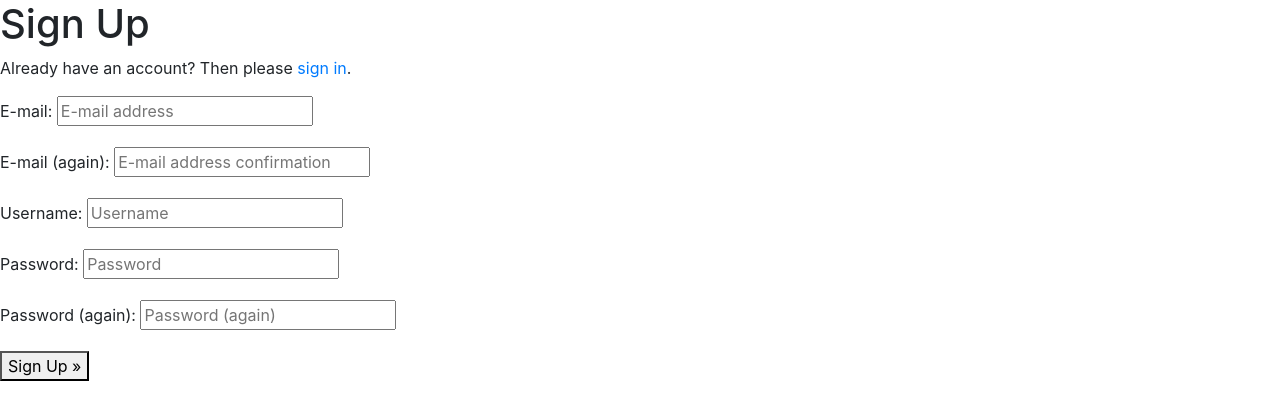
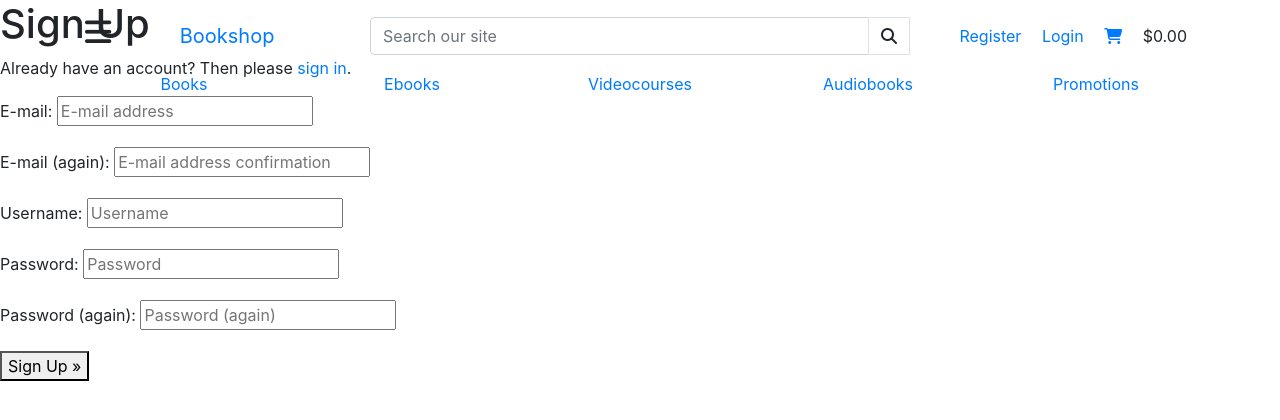
Before and after one commit to pilecki/ksiegarnia, a Django app: page /accounts/signup/ in a window 1280 px wide. Shown: the top 420 px of the page. Run offline with Django 3.2, Linux system fonts and the light colour scheme; some libraries are stand-ins or nearby versions.

Commit message:
Navbar customised for lg, md, and sm screens

```diff
--- a/home/templates/home/index.html
+++ b/home/templates/home/index.html
@@ -3,6 +3,6 @@
 
 
 {% block content %}
-<h1 class="display-3">Hello world</h1>
+
 
 {% endblock %}
--- a/ksiegarnia/settings.py
+++ b/ksiegarnia/settings.py
@@ -147,3 +147,8 @@ USE_TZ = True
 # https://docs.djangoproject.com/en/3.0/howto/static-files/
 
 STATIC_URL = '/static/'
+
+STATICFILES_DIRS = (os.path.join(BASE_DIR, 'static'),)
+
+MEDIA_URL = '/media/'
+MEDIA_ROOT = os.path.join(BASE_DIR, 'media')
--- /dev/null
+++ b/static/css/style.css
@@ -0,0 +1,125 @@
+
+
+/*   Navbar   */
+
+
+.vertical-center-mobile {
+    padding-top: .3125rem;
+    padding-bottom: .3125rem;
+    margin-right: 1rem;
+}
+
+@media only screen and (min-width: 1200px) {
+    .nav-links-lg {
+    display: block;
+    padding: .5rem .5rem;
+}
+}
+
+@media only screen and (max-width: 1199px) {
+    .nav-links-md {
+    display: block;
+    padding: .5rem .3rem;
+}
+}
+
+@media only screen and (max-width: 991px) {
+    .padding-main-catalog-1 {
+
+    padding-right: 4.5rem;
+}
+}
+
+@media only screen and (max-width: 790px) {
+    .padding-main-catalog-2 {
+
+    padding-right: 3rem;
+}
+}
+
+@media only screen and (max-width: 700px) {
+    .padding-3 {
+
+    padding-right: 1.7rem;
+}
+}
+
+
+@media only screen and (max-width: 690px) {
+    .display-none-on-min-690 {
+
+    display: none;
+}
+}
+
+@media only screen and (min-width: 689px) {
+    .display-on-max-689 {
+
+    display: none;
+}
+}
+
+
+
+
+
+
+/* Styling hamburger   */
+
+.hamburger{
+
+    font-size:30px;
+    cursor:pointer;
+
+}
+
+
+.sidenav {
+  height: auto;
+  width: 0;
+  position: fixed;
+  z-index: 1;
+  top: 0;
+  left: 0;
+  background-color: #111;
+  overflow-x: hidden;
+  transition: 0.5s;
+  padding-top: 60px;
+}
+
+.sidenav a {
+  padding: 8px 8px 8px 32px;
+  text-decoration: none;
+  font-size: 25px;
+  color: #818181;
+  display: block;
+  transition: 0.3s;
+}
+
+.sidenav a:hover {
+  color: #f1f1f1;
+}
+
+.sidenav .closebtn {
+  position: absolute;
+  top: 0;
+  right: 25px;
+  font-size: 36px;
+  margin-left: 50px;
+}
+
+
+#main {
+  transition: margin-left .5s;
+  padding: 16px;
+}
+
+@media screen and (max-height: 450px) {
+  .sidenav {
+    padding-top: 15px;
+    }
+
+  .sidenav a {
+    font-size: 18px;
+     }
+}
--- /dev/null
+++ b/static/js/scripts.js
@@ -0,0 +1,11 @@
+function openNav() {
+  document.getElementById("mySidenav").style.width = "250px";
+  document.getElementById("main").style.marginLeft = "250px";
+  document.body.style.backgroundColor = "rgba(0,0,0,0.4)";
+}
+
+function closeNav() {
+  document.getElementById("mySidenav").style.width = "0";
+  document.getElementById("main").style.marginLeft= "0";
+  document.body.style.backgroundColor = "white";
+}
--- a/templates/base.html
+++ b/templates/base.html
@@ -11,10 +11,22 @@
     <!-- Bootstrap CSS -->
 
     <link rel="stylesheet" href="https://stackpath.bootstrapcdn.com/bootstrap/4.5.0/css/bootstrap.min.css" integrity="sha384-9aIt2nRpC12Uk9gS9baDl411NQApFmC26EwAOH8WgZl5MYYxFfc+NcPb1dKGj7Sk" crossorigin="anonymous">
+    <link rel="stylesheet" href="{% static 'css/style.css' %}">
 
     <title>The Bookshop</title>
   </head>
   <body>
+
+    <header class="container-fluid fixed-top no-gutters p-0">
+
+
+            {% include 'includes/navbar_lg_screen.html' %}
+            {% include 'includes/navbar_md_screen.html' %}
+            {% include 'includes/navbar_sm_screen_.html' %}
+
+
+
+    </header>
 
     {% block content %}
     {% endblock %}
@@ -22,9 +34,10 @@
 
 
 
-
+    <script src="https://kit.fontawesome.com/3506f961d0.js" crossorigin="anonymous"></script>
     <script src="https://code.jquery.com/jquery-3.5.1.slim.min.js" integrity="sha384-DfXdz2htPH0lsSSs5nCTpuj/zy4C+OGpamoFVy38MVBnE+IbbVYUew+OrCXaRkfj" crossorigin="anonymous"></script>
     <script src="https://cdn.jsdelivr.net/npm/popper.js@1.16.0/dist/umd/popper.min.js" integrity="sha384-Q6E9RHvbIyZFJoft+2mJbHaEWldlvI9IOYy5n3zV9zzTtmI3UksdQRVvoxMfooAo" crossorigin="anonymous"></script>
     <script src="https://stackpath.bootstrapcdn.com/bootstrap/4.5.0/js/bootstrap.min.js" integrity="sha384-OgVRvuATP1z7JjHLkuOU7Xw704+h835Lr+6QL9UvYjZE3Ipu6Tp75j7Bh/kR0JKI" crossorigin="anonymous"></script>
+    <script src="{% static 'js/scripts.js' %}"></script>
   </body>
 </html>
--- /dev/null
+++ b/templates/includes/navbar_lg_screen.html
@@ -0,0 +1,127 @@
+<!--Navbar -->
+
+
+
+    <!--  Hamburger  containing list of categories of books-->
+    <div class="container">
+        <div class="row d-lg-flex d-none d-lg-block pt-3">
+            <div class="col-12 col-lg-3 my-auto py-1 py-lg-0">
+                <ul class="list-inline list-unstyled my-0">
+                    <li class="list-inline-item mr-5">
+                        <div id="mySidenav" class="sidenav">
+                            <a href="javascript:void(0)" class="closebtn" onclick="closeNav()">&times;</a>
+                            <a href="#">Programming</a>
+                            <a href="#">Hardware</a>
+                            <a href="#">Network</a>
+                            <a href="#">Web applications</a>
+                            <a href="#">Hacking</a>
+                            <a href="#">Electronics</a>
+                            <a href="#">Bussines</a>
+                            <a href="#">Graphics</a>
+                            <a href="#">Games</a>
+                            <a href="#">Databases</a>
+                        </div>
+
+                        <i class="fas fa-bars hamburger d-none d-lg-block mr-3" onclick="openNav()"></i>
+                    </li>
+                    <li class="list-inline-item text-center">
+                        <a class="navbar-brand" href="{% url 'home' %}">Bookshop</a>
+                    </li>
+                </ul>
+
+            </div>
+
+
+
+
+            <!-- Searchbar-->
+
+            <div class="col-12 col-lg-6 my-auto py-1 py-lg-0">
+                    <form method="GET" action="">
+                        <div class="input-group w-100">
+                            <input class="form-control" type="text" name="searchbar" placeholder="Search our site">
+                            <div class="input-group-append">
+                                <button class="form-control btn btn-black border border-black rounded-0" type="submit">
+                                    <span class="icon">
+                                        <i class="fas fa-search"></i>
+                                    </span>
+                                </button>
+                            </div>
+                        </div>
+                    </form>
+            </div>
+
+            <!-- Register , login and basket links -->
+
+
+            <div class="col-12 col-lg-3 my-auto py-1 py-lg-0">
+                <ul class="list-inline list-unstyled text-lg-right my-0">
+
+                    {% if request.user.is_authenticated  %}
+                        {% if request.user.is_superuser %}
+                        <li class="list-inline-item mx-0">
+                            <a class="nav-links-lg nav-links-md" href="">Product Management</a>
+                        </li>
+                        {% endif %}
+                        <li class="list-inline-item mx-0">
+                            <a class="nav-links-lg nav-links-md" href="">My Profile</a>
+                        </li>
+                        <li class="list-inline-item mx-0">
+                            <a class="nav-links-lg nav-links-md" href="{% url 'account_logout' %}">Logout</a>
+                        </li>
+
+                    {% else %}
+
+                        <li class="list-inline-item mx-0">
+                            <a class="nav-links-lg nav-links-md" href="{% url 'account_signup' %}">Register</a>
+                        </li>
+                        <li class="list-inline-item mx-0">
+                            <a class="nav-links-lg nav-links-md" href="{% url 'account_login' %}">Login</a>
+                        </li>
+                    {% endif %}
+
+                    <li class="list-inline-item mx-0">
+                        <a class="nav-links-lg nav-links-md" href="#">
+                            <i class="fas fa-shopping-cart"></i>
+                        </a>
+                    </li>
+
+                    <li class="list-inline-item mx-0">
+
+
+                        <p class="my-0 nav-links-lg nav-links-md">
+                            {% if grand_total %}
+                            {{ grand_total|floatformat:2 }}
+                            {% else %}
+                            $0.00
+                            {% endif %}
+                        </p>
+
+
+
+                    </li>
+
+                </ul>
+
+
+            </div>
+        </div>
+        <div class="row d-lg-flex d-none d-lg-block text-center pt-3">
+            <div class="col">
+                <a href="#">Books</a>
+            </div>
+            <div class="col">
+                <a href="#">Ebooks</a>
+            </div>
+            <div class="col">
+                <a href="#">Videocourses</a>
+            </div>
+            <div class="col">
+                <a href="#">Audiobooks</a>
+            </div>
+            <div class="col">
+                <a href="#">Promotions</a>
+            </div>
+        </div>
+
+    </div>
--- /dev/null
+++ b/templates/includes/navbar_md_screen.html
@@ -0,0 +1,102 @@
+<!--Navbar -->
+
+<div class="container-fluid no-gutters p-0">
+    <nav class="navbar-fluid navbar-expand-sm navbar-light bg-light d-none d-sm-block d-lg-none">
+
+        <div class="row no-gutters p-0">
+
+            <div class="col-2 pl-2">
+                <a class="navbar-brand" href="{% url 'home' %}">Bookshop</a>
+            </div>
+
+            <div class="col-8 d-flex justify-content-center">
+                <div class="d-inline-block pt-2 padding-main-catalog-1 padding-main-catalog-2 padding-3">
+                    <a href="#">Videocourses</a>
+                </div>
+
+                <div class="d-inline-block pt-2 padding-main-catalog-1 padding-main-catalog-2 padding-3">
+                    <a href="#">Ebooks</a>
+                </div>
+
+                <div class="d-inline-block pt-2 padding-main-catalog-1 padding-main-catalog-2 padding-3">
+                    <a href="#">Books</a>
+                </div>
+
+                <div class="d-inline-block pt-2 padding-main-catalog-1 padding-main-catalog-2 padding-3">
+                    <a href="#">Audiobooks</a>
+                </div>
+
+            </div>
+
+            <div class="col-2 pr-3 d-flex justify-content-end">
+
+                <li class="list-inline-item dropdown">
+                    <a class="nav-link display-none-on-min-690" href="#" id="navbarDropdownMenuLink" role="button" data-toggle="dropdown" aria-haspopup="true" aria-expanded="false">
+                            Accounts
+
+                    </a>
+                    <a class="nav-link display-on-max-689" href="#" id="navbarDropdownMenuLink" role="button" data-toggle="dropdown" aria-haspopup="true" aria-expanded="false">
+                        <i class="fas fa-user-circle " ></i>
+                    </a>
+
+                    <div class="dropdown-menu" aria-labelledby="navbarDropdownMenuLink">
+                        {% if request.user.is_authenticated %}
+                            {% if request.user.is_superuser %}
+                                <a href="" class="dropdown-item">Product Management</a>
+                            {% endif %}
+                            <a href="" class="dropdown-item">My Profile</a>
+                            <a href="{% url 'account_logout' %}" class="dropdown-item">Logout</a>
+                         {% else %}
+                            <a href="{% url 'account_signup' %}" class="dropdown-item">Register</a>
+                            <a href="{% url 'account_login' %}" class="dropdown-item">Login</a>
+                        {% endif %}
+                    </div>
+
+                    </li>
+                    <li class="list-inline-item pt-2">
+                        <div>
+                            <div class="d-inline-block">
+                                <a class="" href="#">
+                                    <i class="fas fa-shopping-cart"></i>
+                                </a>
+                            </div>
+
+                            <div class="d-inline-block">
+                                <p class="my-0">
+                                    {% if grand_total %}
+                                    {{ grand_total|floatformat:2 }}
+                                    {% else %}
+                                    $0.00
+                                    {% endif %}
+                                </p>
+                            </div>
+                        </div>
+                    </li>
+
+            </div>
+
+        </div>
+
+
+
+        <!-- Searchbar-->
+
+        <div class="row justify-content-center">
+            <div class="col-9 my-auto py-1 py-lg-0">
+                <form method="GET" action="">
+                    <div class="input-group w-100">
+                        <input class="form-control" type="text" name="searchbar" placeholder="Search our site">
+                        <div class="input-group-append">
+                            <button class="form-control btn btn-black border border-black rounded-0" type="submit">
+                                <span class="icon">
+                                    <i class="fas fa-search"></i>
+                                </span>
+                            </button>
+                        </div>
+                    </div>
+                </form>
+            </div>
+        </div>
+
+    </nav>
+</div>
--- /dev/null
+++ b/templates/includes/navbar_sm_screen_.html
@@ -0,0 +1,86 @@
+    <!--Navbar -->
+
+<nav class="navbar-fluid navbar-expand-sm navbar-light bg-light d-block d-sm-none">
+
+    <!--  Shopping cart -->
+
+    <div class="d-inline-block float-right">
+        <div class="d-inline-block">
+                <a class="" href="#">
+                    <i class="fas fa-shopping-cart"></i>
+                </a>
+        </div>
+
+        <div class="d-inline-block vertical-center-mobile">
+            <p class="my-0">
+                {% if grand_total %}
+                {{ grand_total|floatformat:2 }}
+                {% else %}
+                $0.00
+                {% endif %}
+            </p>
+        </div>
+    </div>
+
+    <!-- Collapsible button -->
+
+    <button class="navbar-toggler mb-2 ml-2" type="button" data-toggle="collapse" data-target="#navbarSupportedContent" aria-controls="navbarSupportedContent" aria-expanded="false" aria-label="Toggle navigation">
+        <span class="navbar-toggler-icon"></span>
+    </button>
+
+    <!-- Brand name -->
+
+    <a class="navbar-brand ml-3" href="{% url 'home' %}">Bookshop</a>
+
+
+    <div class="collapse navbar-collapse" id="navbarSupportedContent">
+        <ul class="navbar-nav pl-2">
+
+            {% if request.user.is_authenticated  %}
+                {% if request.user.is_superuser %}
+                <li class="nav-item">
+                    <a class="nav-link" href="">Product Management</a>
+                </li>
+                {% endif %}
+                <li class="nav-item">
+                    <a class="nav-link" href="">My Profile</a>
+                </li>
+                <li class="nav-item">
+                    <a class="nav-link" href="{% url 'account_logout' %}">Logout</a>
+                </li>
+
+            {% else %}
+
+            <li class="nav-item">
+                <a class="nav-link" href="{% url 'account_signup' %}">Register</a>
+            </li>
+            <li class="nav-item">
+                <a class="nav-link" href="{% url 'account_login' %}">Login</a>
+            </li>
+            {% endif %}
+
+        </ul>
+
+    </div>
+
+
+    <!-- Searchbar-->
+
+    <div class="row justify-content-center">
+        <div class="col-11 my-auto py-1 py-lg-0">
+            <form method="GET" action="">
+                <div class="input-group w-100">
+                    <input class="form-control" type="text" name="searchbar" placeholder="Search our site">
+                        <div class="input-group-append">
+                            <button class="form-control btn btn-black border border-black rounded-0" type="submit">
+                                <span class="icon">
+                                    <i class="fas fa-search"></i>
+                                </span>
+                            </button>
+                        </div>
+                </div>
+            </form>
+        </div>
+    </div>
+
+</nav>
```
Also changed, not shown: .theia/settings.json.
